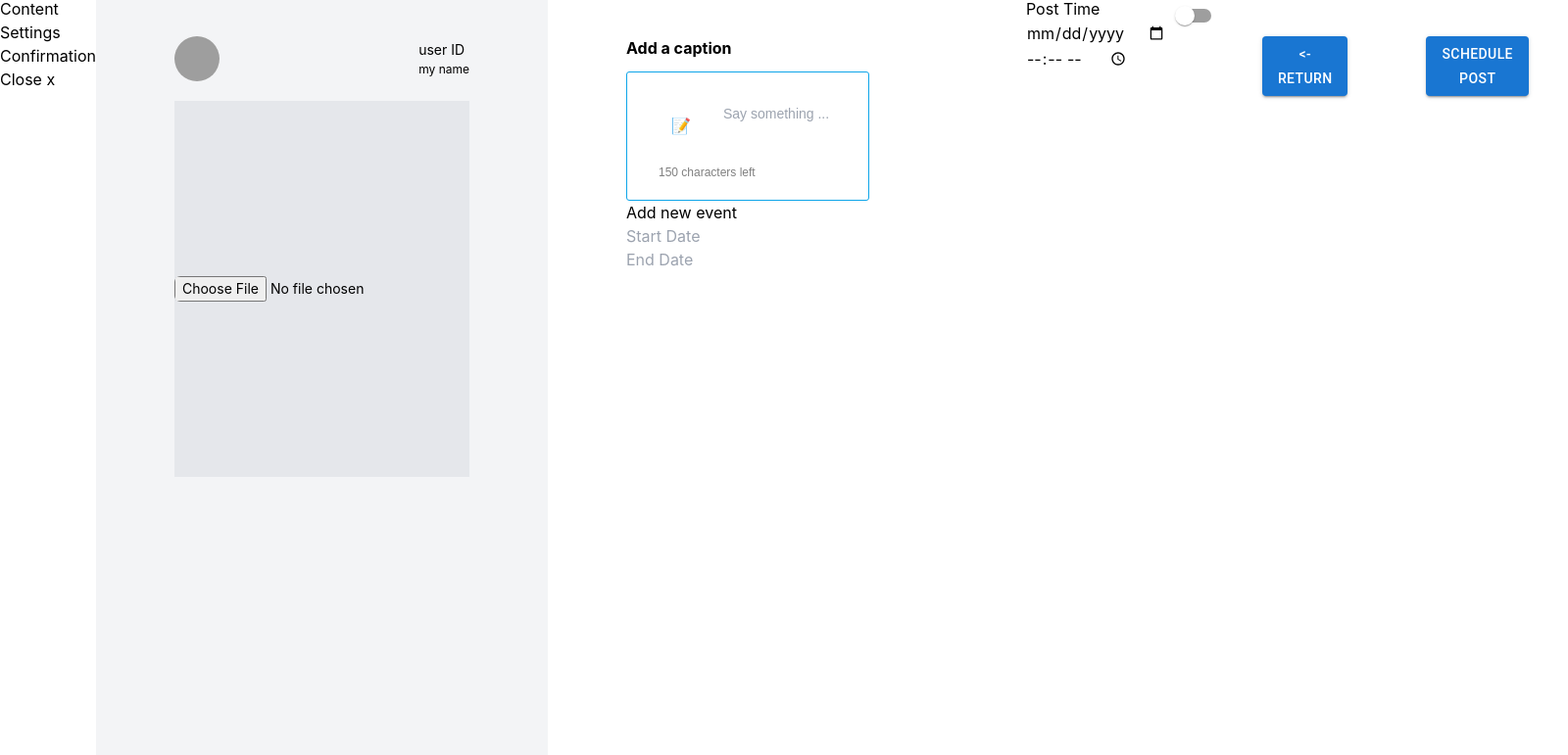
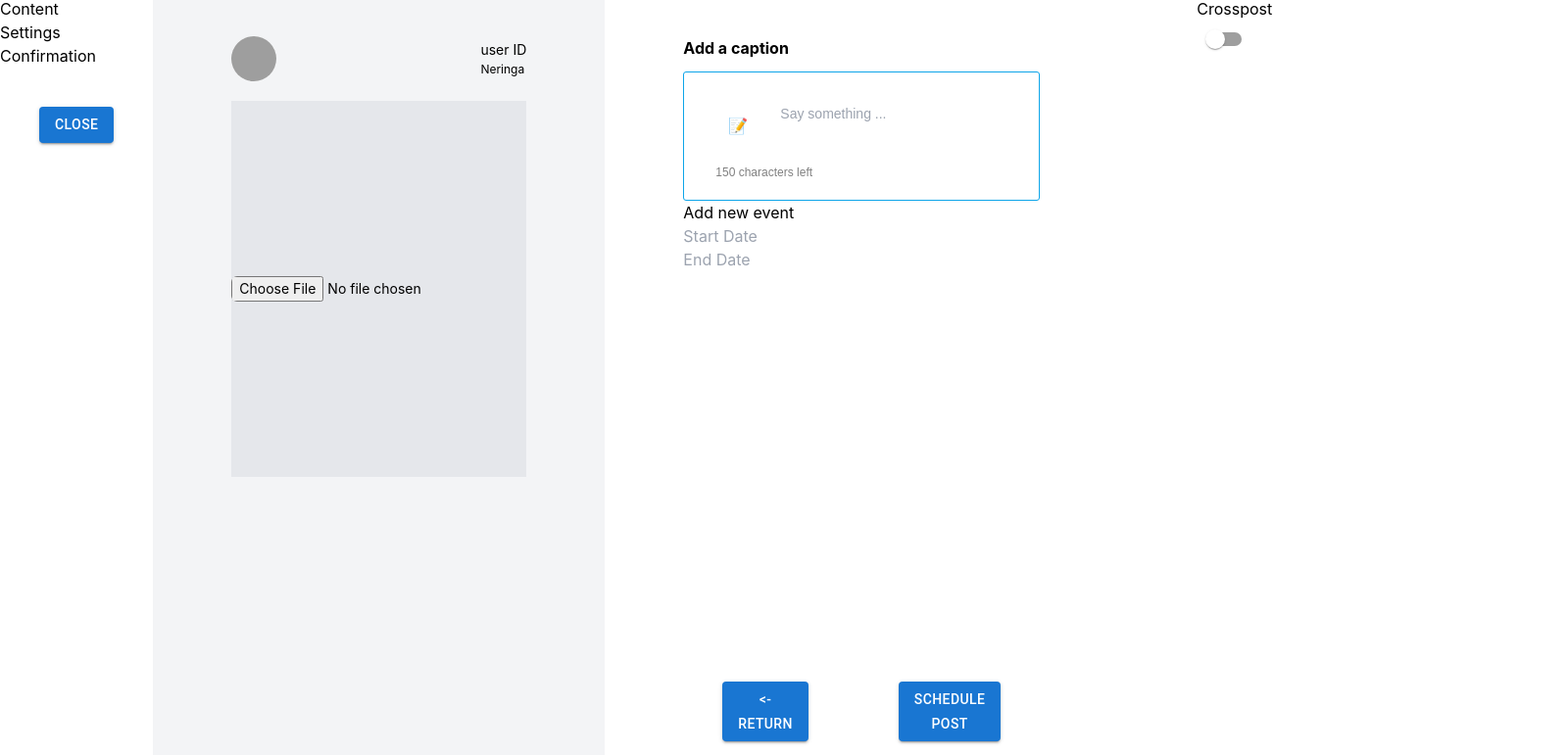
Before and after one commit to moharso/social-media-app, a React (Create React App) app: page /post in a window 1280 px wide. Shown: the part 3-774 px from the top of the page at 98% size, 1600 px wide, since content can reach past the window. Built offline with nearby package versions, Linux system fonts and the light colour scheme; grey boxes are pictures that could not be loaded.

Commit message:
Add functionality to crosspost and confirmation page

```diff
--- a/src/components/CrossPost/CrossPost.tsx
+++ b/src/components/CrossPost/CrossPost.tsx
@@ -1,6 +1,7 @@
 import React, { useState } from 'react'
 import Switch from "@mui/material/Switch"
 import Checkbox from "@mui/material/Checkbox"
+import myUsersList from '../data/data'
 
 const CrossPost: React.FC = () => {
     const [formVisible, setFormVisible] = useState<boolean>(false);
@@ -9,28 +10,22 @@ const CrossPost: React.FC = () => {
         setFormVisible(!formVisible)
     };
 
+
   return (
     <div>
-         <Switch checked={formVisible} onChange={activatedSlider} />
+        <h1>Crosspost</h1>
+         <Switch checked={formVisible} onChange={activatedSlider}/>
         {formVisible && (
-            <form>
-                <label>
-                    <Checkbox/>
-                </label>
-                <br />
-                <label>
-                    <Checkbox/>
-                </label>
-                <br />
-                <label>
-                    <Checkbox/>
-                </label>
-                <br />
-                <label>
-                    <Checkbox/>
-                </label>
-                <br />
-            </form>
+             <form>
+             {myUsersList.map(user => (
+                 user.networks.map(network => (
+                     <label key={network.name}>
+                         <Checkbox />
+                         {network.name}
+                     </label>
+                 ))
+             ))}
+         </form>
         )}
     </div>
   )
--- /dev/null
+++ b/src/components/DarkLightButton/DarkLightButton.tsx
@@ -0,0 +1,20 @@
+import React, { useContext } from 'react';
+// import { ThemeContext } from '../../context/ThemeContext';
+// import './DarkLightButton.css';
+
+// interface DarkLightButtonProps {}
+
+const DarkLightButton
+//: React.FC<DarkLightButtonProps>
+= () => {
+//   const { theme, toggleTheme } = useContext(ThemeContext);
+
+//   return (
+//     <label className="DarkLightButton">
+//       <input type="checkbox" checked={theme === 'dark'} onChange={toggleTheme} />
+//       <span className="Slider"></span>
+//     </label>
+//   );
+};
+
+export default DarkLightButton;
--- a/src/components/TopBar/TopBar.tsx
+++ b/src/components/TopBar/TopBar.tsx
@@ -1,4 +1,5 @@
 import React from 'react'
+import NavButton from '../../reusableComponents/navButton/NavButton'
 
 const TopBar = () => {
   return (
@@ -8,7 +9,7 @@ const TopBar = () => {
         <li>Settings</li>
         <li>Confirmation</li>
         </ul>
-        <button type='submit'>Close x</button>
+        <NavButton buttonText='close' to='/' />
     </div>
   )
 }
--- a/src/components/addCaption/AddCaption.tsx
+++ b/src/components/addCaption/AddCaption.tsx
@@ -1,11 +1,11 @@
 import "./AddCaption.css";
-import {NavLink} from "react-router-dom";
-import {useState, useEffect, useRef} from "react";
+import { useState, useEffect, useRef } from "react";
 
 import DatePicker from "react-datepicker";
 import "react-datepicker/dist/react-datepicker.css";
+import NavButton from "../../reusableComponents/navButton/NavButton";
 
-const AddCaption = ({onClickSubmit, selectedImage}: any) => {
+const AddCaption = ({ onClickSubmit, selectedImage }: any) => {
   const [newEvent, setNewEvent] = useState<any>({
     post: "",
     start: "",
@@ -51,7 +51,7 @@ const AddCaption = ({onClickSubmit, selectedImage}: any) => {
                     placeholder="Say something ..."
                     value={newEvent.post}
                     onChange={(e) => {
-                      setNewEvent({...newEvent, post: e.target.value});
+                      setNewEvent({ ...newEvent, post: e.target.value });
                       setTextAreaCount(e.target.value.length);
                     }}
                     ref={inputEl}
@@ -78,7 +78,7 @@ const AddCaption = ({onClickSubmit, selectedImage}: any) => {
                   selectsStart
                   placeholderText="Start Date"
                   selected={newEvent.start}
-                  onChange={(start) => setNewEvent({...newEvent, start})}
+                  onChange={(start) => setNewEvent({ ...newEvent, start })}
                   startDate={newEvent.start}
                   showTimeSelect
                   filterDate={weekend}
@@ -90,7 +90,7 @@ const AddCaption = ({onClickSubmit, selectedImage}: any) => {
                   selectsEnd
                   placeholderText="End Date"
                   selected={newEvent.end}
-                  onChange={(end) => setNewEvent({...newEvent, end})}
+                  onChange={(end) => setNewEvent({ ...newEvent, end })}
                   startDate={newEvent.start}
                   minDate={newEvent.start}
                   showTimeSelect
@@ -102,20 +102,14 @@ const AddCaption = ({onClickSubmit, selectedImage}: any) => {
             </div>
           </div>
           <div className="flex justify-between mt-8 space-x-3 !justify-end">
-            <NavLink
-              to="/"
-              // className="flex items-center font-Bold leading-none max-w-full transition duration-100 outline-none bg-sky-300 focus:outline-none justify-center bg-icoBlue text-white hover:bg-sky-400 focus:bg-icoBlue-300 focus:ring-2 focus:ring-icoBlue-200 focus:ring-offset-2 focus:text-white px-10 py-5 min-h-14 min-w-150 text-sm rounded-md disabled:bg-icoGray-300 dark:disabled:bg-white/5 disabled:text-icoGray-400 dark:disabled:text-icoDarkMode-wolf disabled:cursor-not-allowed"
-            >
-              ◀ Previous: Calendar
-            </NavLink>
-            <button
-              // className="flex items-center font-Bold leading-none max-w-full transition duration-100 outline-none bg-sky-500 focus:outline-none justify-center bg-icoBlue text-white hover:bg-sky-400 focus:bg-icoBlue-300 focus:ring-2 focus:ring-icoBlue-200 focus:ring-offset-2 focus:text-white px-10 py-5 min-h-14 min-w-150 text-sm rounded-md disabled:bg-icoGray-300 dark:disabled:bg-white/5 disabled:text-icoGray-400 dark:disabled:text-icoDarkMode-wolf disabled:cursor-not-allowed"
+            <NavButton buttonText="<-return" to="/"></NavButton>
+            <NavButton
               onClick={() =>
-                onClickSubmit({...newEvent, data: {image: selectedImage}})
+                onClickSubmit({ ...newEvent, data: { image: selectedImage } })
               }
-            >
-              Next ▶
-            </button>
+              buttonText="Schedule post"
+              to="/confirmation"
+            ></NavButton>
           </div>
         </div>
       </form>
--- a/src/components/data/data.ts
+++ b/src/components/data/data.ts
@@ -68,13 +68,13 @@ export const myEventsList = [
 
 const myUsersList = [
   {
-    userName: "neringa",
+    userName: "Neringa",
     networks: [
-      {username: "runner", image: Runner, name: "facebook"},
-      {username: "animals", image: Animals, name: "intagram"},
-      {username: "painting", image: Painting, name: "linkedin"},
-      {username: "clothes", image: Clothes, name: "twitter"},
-      {username: "shopping", image: Shopping, name: "tiktok"},
+      {username: "Runner", image: Runner, name: "facebook"},
+      {username: "Ratty", image: Animals, name: "intagram"},
+      {username: "Newbie", image: Painting, name: "linkedin"},
+      {username: "John", image: Clothes, name: "twitter"},
+      {username: "Mary", image: Shopping, name: "tiktok"},
     ],
   },
 ];
--- a/src/components/pages/confirmation/Confirmation.tsx
+++ b/src/components/pages/confirmation/Confirmation.tsx
@@ -1,10 +1,17 @@
 import React from 'react'
 import NavButton from '../../../reusableComponents/navButton/NavButton'
+import myUsersList from '../../data/data'
 
 const Confirmation = () => {
+  const userName = myUsersList[0].userName
+
   return (
     <div>
-      <NavButton buttonText='Edit' to='/post'></NavButton>
+      <div>
+        <h2>Your post is scheduled</h2>
+        <label>{userName}</label>
+      </div>
+      <NavButton buttonText='Schedule a new post' to='/post'></NavButton>
       <NavButton buttonText='Back to calendar' to='/'></NavButton>
     </div>
   )
--- a/src/components/pages/post/Post.tsx
+++ b/src/components/pages/post/Post.tsx
@@ -42,10 +42,7 @@ const Post = ({onClickSubmit}: any) => {
       <TopBar></TopBar>
       <UploadPhoto pickImage={handlePickImage} />
       <AddCaption onClickSubmit={onClickSubmit} selectedImage={selectedImage} />
-      <TimeSchedule></TimeSchedule>
       <CrossPost></CrossPost>
-      <NavButton buttonText='<-return' to="/"></NavButton>
-      <NavButton buttonText='Schedule post' to="/confirmation"></NavButton>
     </div>
   );
 };
--- a/src/components/uploadPhoto/UploadPhoto.tsx
+++ b/src/components/uploadPhoto/UploadPhoto.tsx
@@ -1,11 +1,15 @@
 import React from "react";
 import {useMemo, useState} from "react";
 import "./UploadPhoto.css";
+import myUsersList from "../data/data";
+
 const UploadPhoto = ({pickImage}: any) => {
   // const pickImage = (event: any) => {
   //   props.setImage(URL.createObjectURL(event.target.files[0]));
   // };
   const [selectedImage, setSelectedImage] = useState<any>(null);
+
+  const userName = myUsersList[0].userName
 
   return (
     <div className="w-full h-screen flex px-20 pt-10 pb-15 max-w-[500px] basis-auto bg-gray-100 dark:bg-icoDarkMode-deepBlack flex-col space-y-5">
@@ -22,7 +26,7 @@ const UploadPhoto = ({pickImage}: any) => {
         <div className="flex flex-col space-y-0.5 text-sm overflow-hidden">
           <span className="text-icoBlue truncate">user ID</span>
           <span className="text-icoGray-500 text-xs dark:text-icoDarkMode-wolf truncate">
-            my name
+            {userName}
           </span>
         </div>
       </div>
--- /dev/null
+++ b/src/context/ThemeContext.tsx
@@ -0,0 +1,39 @@
+import React from 'react'
+
+const ThemeContext = () => {
+  return (
+    <div>ThemeContext</div>
+  )
+}
+
+export default ThemeContext
+
+// // ThemeContext.tsx
+// import { createContext, useContext, useState } from 'react';
+// import { lightTheme, darkTheme } from './themes';
+
+// interface ThemeContextType {
+//   theme: any;
+//   toggleTheme: () => void;
+// }
+
+// const ThemeContext = createContext<ThemeContextType>({
+//   theme: lightTheme,
+//   toggleTheme: () => {},
+// });
+
+// export const useTheme = () => useContext(ThemeContext);
+
+// export const ThemeProvider: React.FC = ({ children }) => {
+//   const [theme, setTheme] = useState(lightTheme);
+
+//   const toggleTheme = () => {
+//     setTheme((prevTheme) => (prevTheme === lightTheme ? darkTheme : lightTheme));
+//   };
+
+//   return (
+//     <ThemeContext.Provider value={{ theme, toggleTheme }}>
+//       {children}
+//     </ThemeContext.Provider>
+//   );
+// };
--- a/src/reusableComponents/navButton/NavButton.tsx
+++ b/src/reusableComponents/navButton/NavButton.tsx
@@ -6,14 +6,15 @@ import { NavLink } from 'react-router-dom'
 interface NavButtonProps {
     buttonText: string;
     to: string;
+    onClick?: () => any;
 }
 
-const NavButton = ({buttonText, to}: NavButtonProps) => {
+const NavButton = ({buttonText, to, onClick}: NavButtonProps) => {
   return (
     <div>
         <Stack spacing={2} direction='row' padding={5}>
           <NavLink to={to}>
-            <Button variant='contained'>{buttonText}</Button>
+            <Button variant='contained' onClick={onClick}>{buttonText}</Button>
             </NavLink>
         </Stack>
     </div>
```
Also changed, not shown: src/components/DarkLightButton/DarkLightButton.css (added), src/components/SettingsView/SettingsView.tsx (added).
